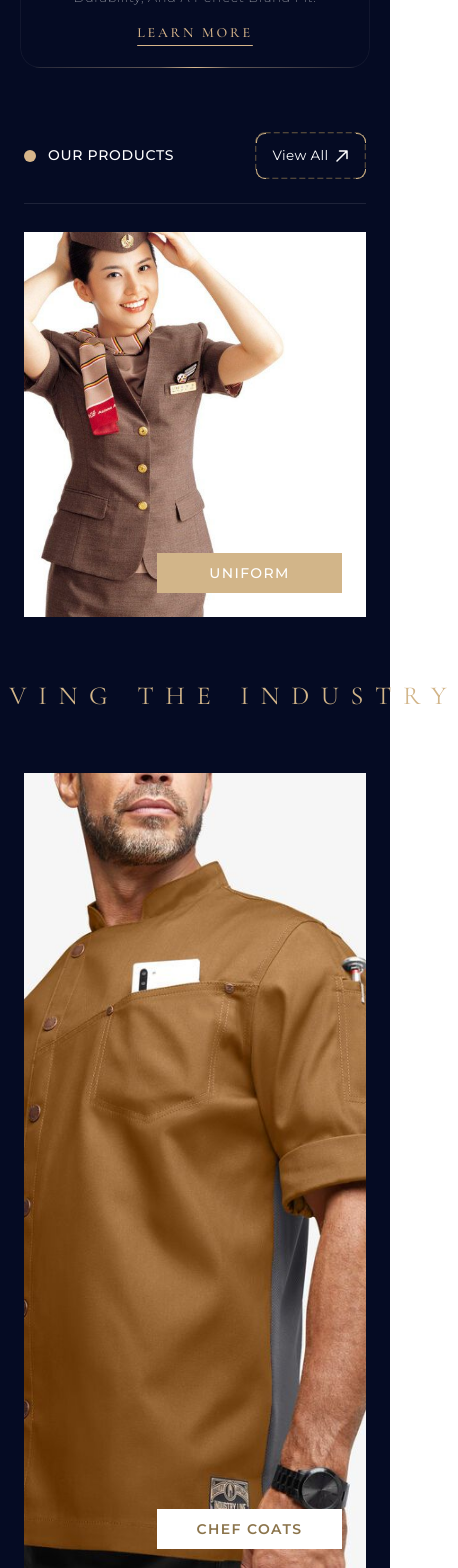
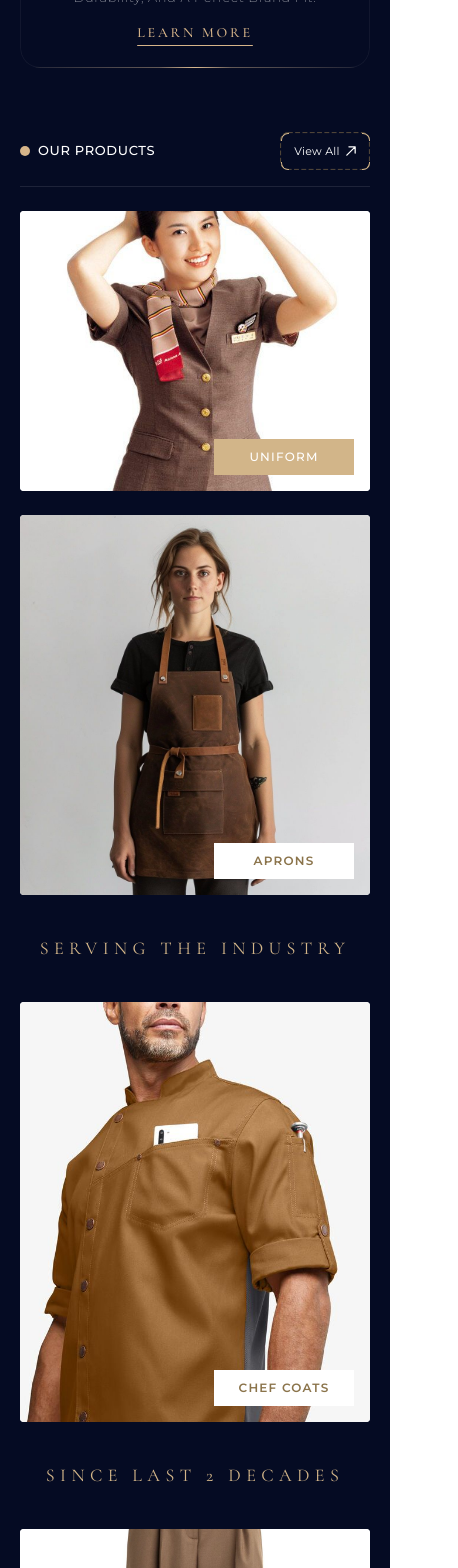
Before and after one commit to SarveshBhoite/dannytailors, a Next.js app: page / in a window 390 px wide. Shown: the part 1840-3408 px from the top of the page, 458 px wide, since content can reach past the window. Built offline with nearby package versions, Linux system fonts and the light colour scheme; a web font is replaced by a local one.

Commit message:
made responsive

```diff
--- a/components/ProductGrid.tsx
+++ b/components/ProductGrid.tsx
@@ -6,34 +6,31 @@ import { Cormorant_Garamond, Montserrat } from "next/font/google";
 // FONTS
 const mont = Montserrat({
   subsets: ["latin"],
-  weight: ["300", "400", "500", "600"]
+  weight: ["300", "400", "500", "600"],
 });
 const cormorant = Cormorant_Garamond({
   subsets: ["latin"],
-  weight: ["400", "500", "600"]
+  weight: ["400", "500", "600"],
 });
 
 export default function ProductGrid() {
   return (
-    <section className="w-full bg-[#050B23] text-white flex justify-center pt-0 pb-24 select-none">
-      <div className="w-full max-w-[1224px] flex flex-col gap-12 px-6 lg:px-0">
-
+    <section className="w-full bg-[#050B23] text-white flex justify-center pt-0 pb-12 sm:pb-16 md:pb-20 lg:pb-24 select-none">
+      <div className="w-full max-w-[1224px] flex flex-col gap-8 sm:gap-10 lg:gap-12 px-5 sm:px-6 lg:px-0">
         {/* ---------------- HEADER ---------------- */}
-        <div className="flex items-center justify-between border-b border-white/10 pb-6">
-          <div className="flex items-center gap-3">
-            <div className="w-3 h-3 rounded-full bg-[#D7B58A]" />
-            <p className={`${mont.className} text-[14px] md:text-[20px] font-medium uppercase tracking-[0.05em] text-white`}>
+        <div className="flex items-center justify-between border-b border-white/10 pb-4 sm:pb-5 lg:pb-6">
+          <div className="flex items-center gap-2 sm:gap-3">
+            <div className="w-2.5 h-2.5 sm:w-3 sm:h-3 rounded-full bg-[#D7B58A]" />
+            <p
+              className={`${mont.className} text-[13px] sm:text-[16px] md:text-[18px] lg:text-[20px] font-medium uppercase tracking-[0.05em] text-white`}
+            >
               OUR PRODUCTS
             </p>
           </div>
 
-          {/* =========================================================================
-              CUSTOM VIEW ALL BUTTON (SVG BORDER)
-              Replaces the previous CSS border with the SVG logic from your Navbar
-             ========================================================================= */}
-          <button className="relative w-[111px] h-[47px] flex items-center justify-center gap-2 text-white group">
-
-            {/* SVG Border Layer (Absolute Positioned) */}
+          {/* VIEW ALL BUTTON */}
+          <button className="relative w-[90px] h-[38px] sm:w-[100px] sm:h-[42px] lg:w-[111px] lg:h-[47px] flex items-center justify-center gap-1.5 sm:gap-2 text-white group">
+            {/* SVG Border Layer */}
             <svg
               className="absolute inset-0 h-full w-full pointer-events-none"
               viewBox="0 0 111 47"
@@ -42,124 +39,231 @@ export default function ProductGrid() {
               preserveAspectRatio="none"
             >
               <rect
-                x="0.75" // Half stroke width to prevent clipping
+                x="0.75"
                 y="0.75"
-                width="109.5" // 111 - 1.5 (2 * stroke width)
-                height="45.5" // 47 - 1.5
-                rx="9" // Border Radius
-                stroke="#8B744B" // Dark Golden Color
+                width="109.5"
+                height="45.5"
+                rx="9"
+                stroke="#8B744B"
                 strokeWidth="0.75"
-                strokeDasharray="6 3" // Dash pattern (Adjust if needed: "dash gap")
+                strokeDasharray="6 3"
               />
             </svg>
 
-            {/* Corner Brackets (The 'Shape' layers from Figma - OPTIONAL) */}
-            {/* If you want the solid corners ON TOP of the SVG dash, keep these.
-                If you purely want the Navbar style (just dashes), remove these 4 divs. */}
-            <div className="absolute top-[0.5px] left-[0.5px] w-[10px] h-[10px] border-t-[0.75px] border-l-[0.75px] border-[#D2B589] rounded-tl-[9px]" />
-            <div className="absolute top-[0.5px] right-[0.5px] w-[10px] h-[10px] border-t-[0.75px] border-r-[0.75px] border-[#D2B589] rounded-tr-[9px]" />
-            <div className="absolute bottom-[0.5px] right-[0.5px] w-[10px] h-[10px] border-b-[0.75px] border-r-[0.75px] border-[#D2B589] rounded-br-[9px]" />
-            <div className="absolute bottom-[0.5px] left-[0.5px] w-[10px] h-[10px] border-b-[0.75px] border-l-[0.75px] border-[#D2B589] rounded-bl-[9px]" />
-
+            {/* Corner Brackets */}
+            <div className="absolute top-[0.5px] left-[0.5px] w-[8px] h-[8px] sm:w-[10px] sm:h-[10px] border-t-[0.75px] border-l-[0.75px] border-[#D2B589] rounded-tl-[7px] sm:rounded-tl-[9px]" />
+            <div className="absolute top-[0.5px] right-[0.5px] w-[8px] h-[8px] sm:w-[10px] sm:h-[10px] border-t-[0.75px] border-r-[0.75px] border-[#D2B589] rounded-tr-[7px] sm:rounded-tr-[9px]" />
+            <div className="absolute bottom-[0.5px] right-[0.5px] w-[8px] h-[8px] sm:w-[10px] sm:h-[10px] border-b-[0.75px] border-r-[0.75px] border-[#D2B589] rounded-br-[7px] sm:rounded-br-[9px]" />
+            <div className="absolute bottom-[0.5px] left-[0.5px] w-[8px] h-[8px] sm:w-[10px] sm:h-[10px] border-b-[0.75px] border-l-[0.75px] border-[#D2B589] rounded-bl-[7px] sm:rounded-bl-[9px]" />
 
             {/* Button Content */}
-            <span className={`${mont.className} text-[13.5px] font-normal z-10 tracking-wide`}>View All</span>
+            <span
+              className={`${mont.className} text-[11px] sm:text-[12px] lg:text-[13.5px] font-normal z-10 tracking-wide`}
+            >
+              View All
+            </span>
 
             {/* Arrow Icon */}
-            <svg width="12" height="12" viewBox="0 0 12 12" fill="none" className="z-10 group-hover:translate-x-0.5 group-hover:-translate-y-0.5 transition-transform">
-                <path d="M1 11L11 1M11 1H3.5M11 1V8.5" stroke="currentColor" strokeWidth="1.5" strokeLinecap="round" strokeLinejoin="round"/>
+            <svg
+              width="10"
+              height="10"
+              viewBox="0 0 12 12"
+              fill="none"
+              className="z-10 w-[10px] h-[10px] sm:w-[11px] sm:h-[11px] lg:w-[12px] lg:h-[12px] group-hover:translate-x-0.5 group-hover:-translate-y-0.5 transition-transform"
+            >
+              <path
+                d="M1 11L11 1M11 1H3.5M11 1V8.5"
+                stroke="currentColor"
+                strokeWidth="1.5"
+                strokeLinecap="round"
+                strokeLinejoin="round"
+              />
             </svg>
           </button>
-
         </div>
 
-        {/* ---------------- GRID SECTION ---------------- */}
-        <div className="grid grid-cols-1 md:grid-cols-2 gap-8 md:gap-12 -mt-5">
+        {/* ---------------- MOBILE LAYOUT (Below md) ---------------- */}
+        <div className="flex flex-col gap-6 sm:gap-8 md:hidden -mt-2">
+          {/* 1. UNIFORM */}
+          <div className="relative w-full h-[280px] sm:h-[320px] overflow-hidden bg-white rounded-sm">
+            <Image
+              src="/products/image1.png"
+              alt="Uniform"
+              fill
+              className="object-cover object-center"
+            />
+            <div className="absolute bottom-4 right-4 sm:bottom-5 sm:right-5">
+              <button
+                className={`${mont.className} w-[140px] h-[36px] sm:w-[160px] sm:h-[38px] bg-[#D2B589] text-white text-[12px] sm:text-[13px] font-medium uppercase tracking-widest hover:bg-white hover:text-[#050B23] transition-colors flex items-center justify-center`}
+              >
+                Uniform
+              </button>
+            </div>
+          </div>
 
+          {/* 2. APRONS */}
+          <div className="relative w-full h-[380px] sm:h-[450px] overflow-hidden bg-white rounded-sm">
+            <Image
+              src="/products/image3.png"
+              alt="Aprons"
+              fill
+              className="object-cover object-[50%_20%]"
+            />
+            <div className="absolute bottom-4 right-4 sm:bottom-5 sm:right-5">
+              <button
+                className={`${mont.className} w-[140px] h-[36px] sm:w-[160px] sm:h-[38px] bg-white text-[#8B744B] text-[12px] sm:text-[13px] font-semibold uppercase tracking-widest hover:bg-[#D7B58A] hover:text-white transition-colors flex items-center justify-center`}
+              >
+                Aprons
+              </button>
+            </div>
+          </div>
+
+          {/* TEXT: SERVING THE INDUSTRY */}
+          <div className="flex justify-center items-center py-4">
+            <p
+              className={`${cormorant.className} text-[18px] sm:text-[22px] tracking-[0.3em] sm:tracking-[0.4em] uppercase text-[#D2B589] text-center`}
+            >
+              Serving The Industry
+            </p>
+          </div>
+
+          {/* 3. CHEF COATS */}
+          <div className="relative w-full h-[420px] sm:h-[500px] overflow-hidden bg-white rounded-sm">
+            <Image
+              src="/products/image2.png"
+              alt="Chef Coats"
+              fill
+              className="object-cover object-[50%_0%]"
+            />
+            <div className="absolute bottom-4 right-4 sm:bottom-5 sm:right-5">
+              <button
+                className={`${mont.className} w-[140px] h-[36px] sm:w-[160px] sm:h-[38px] bg-white text-[#8B744B] text-[12px] sm:text-[13px] font-semibold uppercase tracking-widest hover:bg-[#D7B58A] hover:text-white transition-colors flex items-center justify-center`}
+              >
+                Chef Coats
+              </button>
+            </div>
+          </div>
+
+          {/* TEXT: SINCE LAST 2 DECADES */}
+          <div className="flex justify-center items-center py-4">
+            <p
+              className={`${cormorant.className} text-[18px] sm:text-[22px] tracking-[0.3em] sm:tracking-[0.4em] uppercase text-[#D2B589] text-center`}
+            >
+              Since Last 2 Decades
+            </p>
+          </div>
+
+          {/* 4. PANTS */}
+          <div className="relative w-full h-[280px] sm:h-[320px] overflow-hidden bg-white rounded-sm">
+            <Image
+              src="/products/image4.png"
+              alt="Pants"
+              fill
+              className="object-cover object-center"
+            />
+            <div className="absolute bottom-4 right-4 sm:bottom-5 sm:right-5">
+              <button
+                className={`${mont.className} w-[140px] h-[36px] sm:w-[160px] sm:h-[38px] bg-[#D2B589] text-white text-[12px] sm:text-[13px] font-medium uppercase tracking-widest hover:bg-white hover:text-[#050B23] transition-colors flex items-center justify-center`}
+              >
+                Pants
+              </button>
+            </div>
+          </div>
+        </div>
+
+        {/* ---------------- DESKTOP GRID (md and above) ---------------- */}
+        <div className="hidden md:grid grid-cols-2 gap-8 lg:gap-12 -mt-5">
           {/* =========== LEFT COLUMN =========== */}
-          <div className="flex flex-col gap-12">
-
+          <div className="flex flex-col gap-8 lg:gap-12">
             {/* 1. UNIFORM */}
-            <div className="relative w-full h-[385px] overflow-hidden bg-white">
+            <div className="relative w-full h-[300px] lg:h-[385px] overflow-hidden bg-white">
               <Image
                 src="/products/image1.png"
                 alt="Uniform"
                 fill
                 className="object-cover object-[0%_65%] object-[20%_63%] transform -translate-x-16 scale-[1.1]"
               />
-              <div className="absolute bottom-6 right-6">
-                  <button className={`${mont.className} w-[185px] h-[40px] bg-[#D2B589] text-white text-[14px] font-medium uppercase tracking-widest hover:bg-white hover:text-[#050B23] transition-colors flex items-center justify-center`}>
+              <div className="absolute bottom-5 right-5 lg:bottom-6 lg:right-6">
+                <button
+                  className={`${mont.className} w-[160px] h-[38px] lg:w-[185px] lg:h-[40px] bg-[#D2B589] text-white text-[13px] lg:text-[14px] font-medium uppercase tracking-widest hover:bg-white hover:text-[#050B23] transition-colors flex items-center justify-center`}
+                >
                   Uniform
                 </button>
               </div>
             </div>
 
             {/* TEXT: SERVING THE INDUSTRY */}
-            <div className="flex justify-center items-center py-2 h-[60px]">
-                <p className={`${cormorant.className} text-[26px] md:text-[30px] tracking-[0.45em] uppercase text-[#D2B589] text-center whitespace-nowrap`}>
+            <div className="flex justify-center items-center py-2 h-[50px] lg:h-[60px]">
+              <p
+                className={`${cormorant.className} text-[24px] lg:text-[30px] tracking-[0.35em] lg:tracking-[0.45em] uppercase text-[#D2B589] text-center whitespace-nowrap`}
+              >
                 Serving The Industry
               </p>
             </div>
 
             {/* 2. CHEF COATS */}
-            <div className="relative w-full h-[800px] overflow-hidden bg-white">
+            <div className="relative w-full h-[600px] lg:h-[800px] overflow-hidden bg-white">
               <Image
                 src="/products/image2.png"
                 alt="Chef Coats"
                 fill
                 className="object-cover object-[50%_0%]"
               />
-              <div className="absolute bottom-6 right-6">
-                  <button className={`${mont.className} w-[185px] h-[40px] bg-white text-[#8B744B] text-[14px] font-semibold uppercase tracking-widest hover:bg-[#D7B58A] hover:text-white transition-colors flex items-center justify-center`}>
+              <div className="absolute bottom-5 right-5 lg:bottom-6 lg:right-6">
+                <button
+                  className={`${mont.className} w-[160px] h-[38px] lg:w-[185px] lg:h-[40px] bg-white text-[#8B744B] text-[13px] lg:text-[14px] font-semibold uppercase tracking-widest hover:bg-[#D7B58A] hover:text-white transition-colors flex items-center justify-center`}
+                >
                   Chef Coats
                 </button>
               </div>
             </div>
-
           </div>
 
           {/* =========== RIGHT COLUMN =========== */}
-          <div className="flex flex-col gap-12">
-
+          <div className="flex flex-col gap-8 lg:gap-12">
             {/* 3. APRONS */}
-            <div className="relative w-full h-[800px] overflow-hidden bg-white">
+            <div className="relative w-full h-[600px] lg:h-[800px] overflow-hidden bg-white">
               <Image
                 src="/products/image3.png"
                 alt="Aprons"
                 fill
                 className="object-cover object-[50%_20%]"
               />
-              <div className="absolute bottom-6 right-6">
-                  <button className={`${mont.className} w-[185px] h-[40px] bg-white text-[#8B744B] text-[14px] font-semibold uppercase tracking-widest hover:bg-[#D7B58A] hover:text-white transition-colors flex items-center justify-center`}>
+              <div className="absolute bottom-5 right-5 lg:bottom-6 lg:right-6">
+                <button
+                  className={`${mont.className} w-[160px] h-[38px] lg:w-[185px] lg:h-[40px] bg-white text-[#8B744B] text-[13px] lg:text-[14px] font-semibold uppercase tracking-widest hover:bg-[#D7B58A] hover:text-white transition-colors flex items-center justify-center`}
+                >
                   Aprons
                 </button>
               </div>
             </div>
 
             {/* TEXT: SINCE LAST 2 DECADES */}
-            <div className="flex justify-center items-center py-2 h-[60px]">
-                <p className={`${cormorant.className} text-[26px] md:text-[30px] tracking-[0.45em] uppercase text-[#D2B589] text-center whitespace-nowrap`}>
+            <div className="flex justify-center items-center py-2 h-[50px] lg:h-[60px]">
+              <p
+                className={`${cormorant.className} text-[24px] lg:text-[30px] tracking-[0.35em] lg:tracking-[0.45em] uppercase text-[#D2B589] text-center whitespace-nowrap`}
+              >
                 Since Last 2 Decades
               </p>
             </div>
 
             {/* 4. PANTS */}
-            <div className="relative w-full h-[385px] overflow-hidden bg-white">
+            <div className="relative w-full h-[300px] lg:h-[385px] overflow-hidden bg-white">
               <Image
                 src="/products/image4.png"
                 alt="Pants"
                 fill
                 className="object-cover object-[0%_0%] transform -translate-x-20"
               />
-              <div className="absolute bottom-6 right-6">
-                  <button className={`${mont.className} w-[185px] h-[40px] bg-[#D2B589] text-white text-[14px] font-medium uppercase tracking-widest hover:bg-white hover:text-[#050B23] transition-colors flex items-center justify-center`}>
+              <div className="absolute bottom-5 right-5 lg:bottom-6 lg:right-6">
+                <button
+                  className={`${mont.className} w-[160px] h-[38px] lg:w-[185px] lg:h-[40px] bg-[#D2B589] text-white text-[13px] lg:text-[14px] font-medium uppercase tracking-widest hover:bg-white hover:text-[#050B23] transition-colors flex items-center justify-center`}
+                >
                   Pants
                 </button>
               </div>
             </div>
-
           </div>
-
         </div>
       </div>
     </section>
```
Lines whose indentation alone changed are shown as unchanged.
